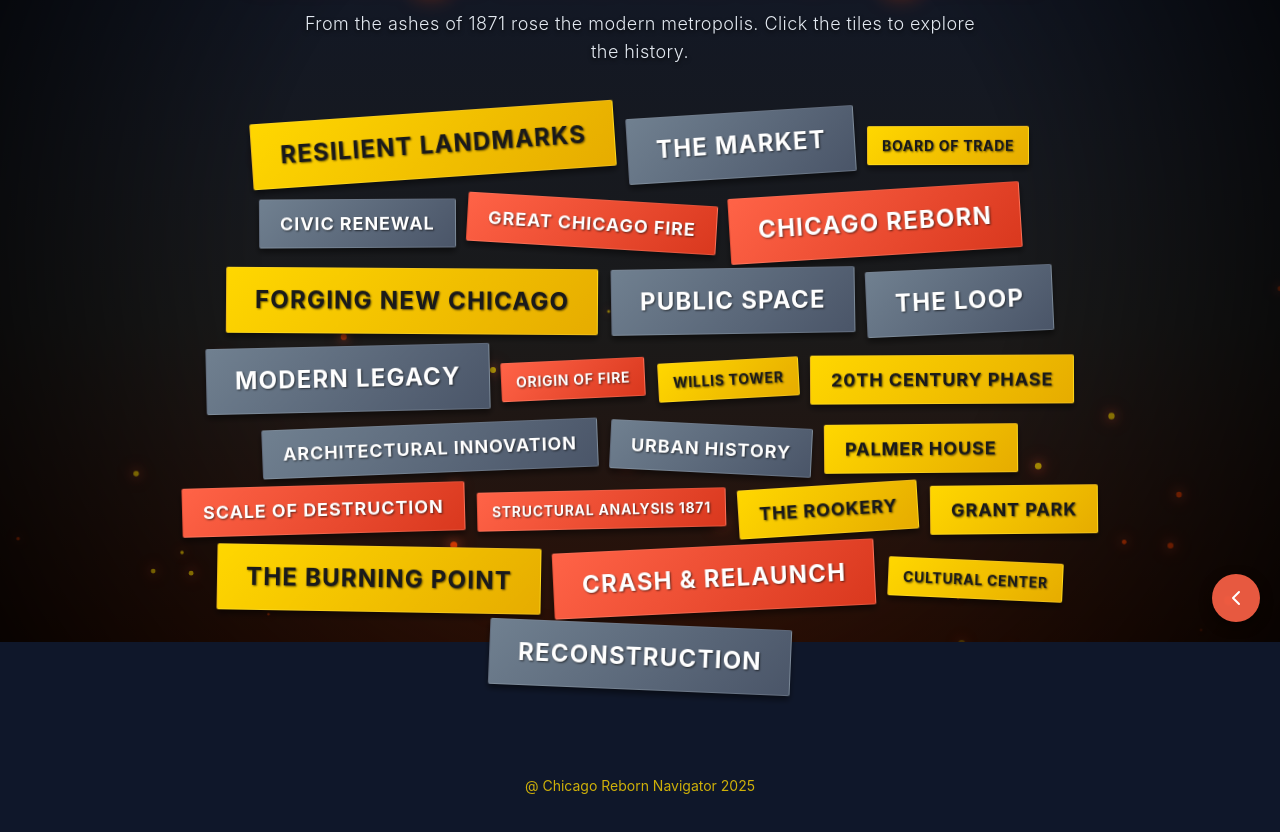
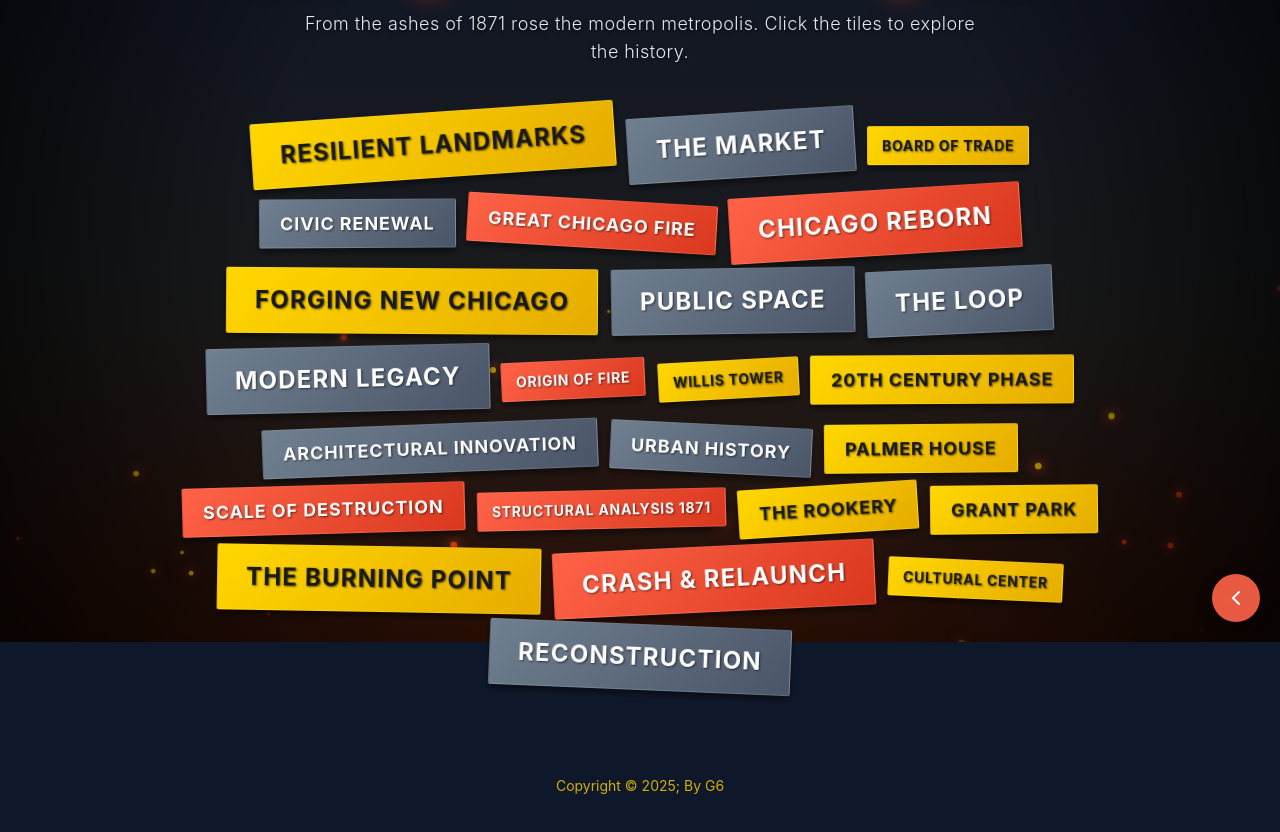
Before and after one commit to knight0917/Chicago-Reborn-Navigator, a plain HTML site: page index.html in a window 1280 px wide. Shown: the part 158-990 px from the top of the page. Drawn offline with nearby package versions, Linux system fonts and the light colour scheme.

Commit message:
Fix copyright notice and HTML formatting
Updated copyright notice and fixed HTML formatting.

```diff
--- a/index.html
+++ b/index.html
@@ -277,7 +277,7 @@
           class="mt-16 text-center text-sm opacity-80"
           style="color: #ffd700"
         >
-          <p>@ Chicago Reborn Navigator 2025</p>
+          <p>Copyright &copy; 2025; By G6</p>
         </div>
       </div>
     </div>
```
